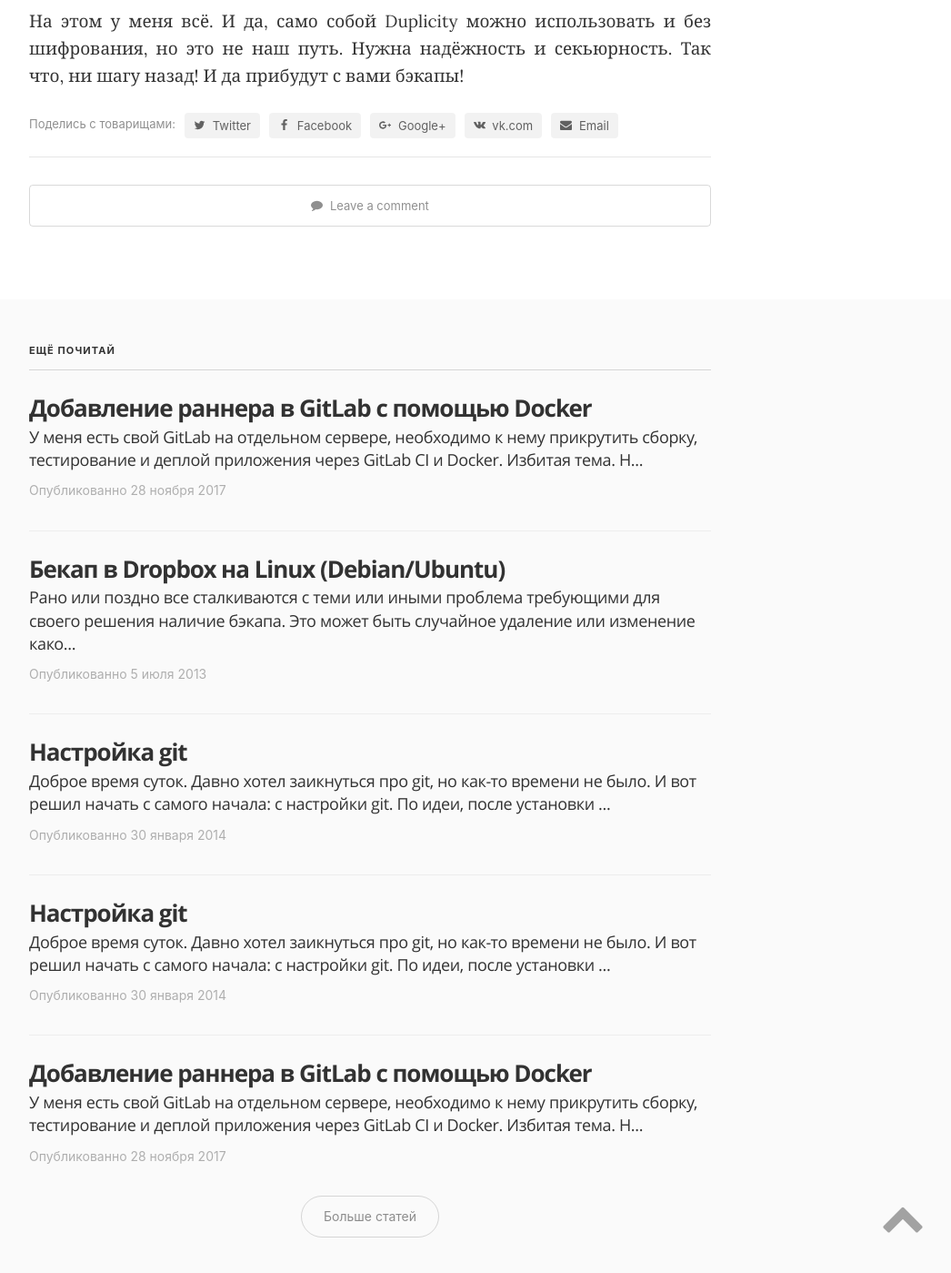
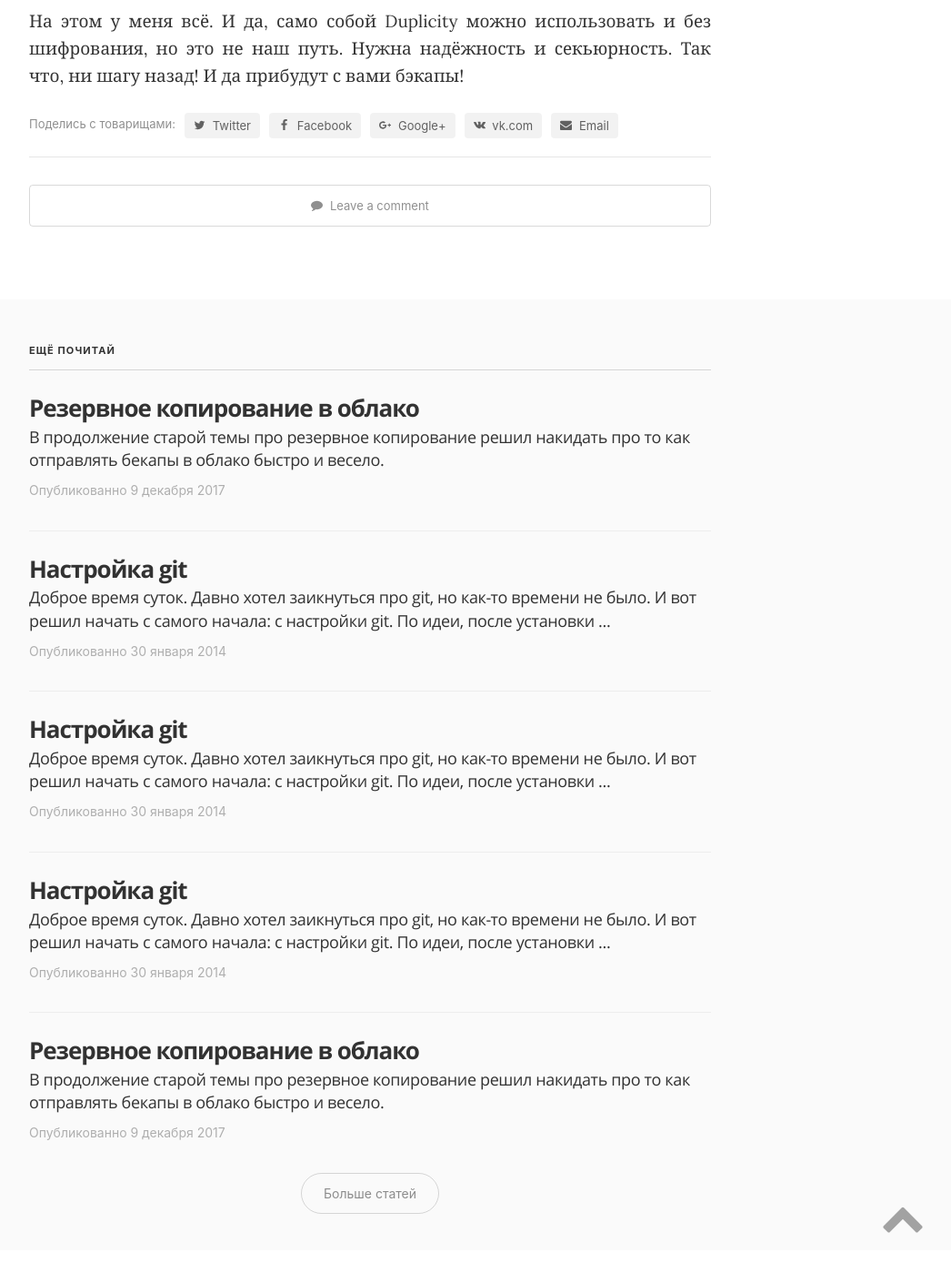
Before and after one commit to slowprog/slowprog.github.io, a Jekyll site: the page built from _posts/2014-01-31-secure-backup.md, in a window 1280 px wide and 1400 px high, scrolled down 10958 px. Shown: the whole window at 91% size, without its empty margins (233-1279 px from the left). Built offline with Jekyll 4.4.1, drawn with Linux system fonts in a browser that asks for light colours; comment, search, counter and statistics services are not loaded; after the commit the page ends 12332 px from its top, so only the background shows below that; some of the changed lines change nothing that is shown.

Commit message:
Add another one post about backup

````diff
--- a/_posts/2014-01-31-secure-backup.md
+++ b/_posts/2014-01-31-secure-backup.md
@@ -6,7 +6,7 @@
 tags: [ubuntu, debian, backup, duplicity]
 ---
 
-Доброе время суток. Как-то давно я опубликовал статью о [бэкапе в Dropbox](http://slowprog.su/dropbox-linux-backup/). Настало время продолжить и даже развернуть тему немного в другую сторону. Сегодня я постараюсь описать метод резервного копирования более универсальный и гибкий, чем было мной ранее предложено. Статья довольно сложная и требует от вас хотя бы поверхностных знаний по администрированию unix-систем, ну, или большого желания и много времени. Хотя я постарался кое-что разжевать и перемолоть, чтобы совсем мозг не выносить юнным читателям. Приступим.
+Доброе время суток. Как-то давно я опубликовал статью о [бэкапе в Dropbox](/dropbox-linux-backup/). Настало время продолжить и даже развернуть тему немного в другую сторону. Сегодня я постараюсь описать метод резервного копирования более универсальный и гибкий, чем было мной ранее предложено. Статья довольно сложная и требует от вас хотя бы поверхностных знаний по администрированию unix-систем, ну, или большого желания и много времени. Хотя я постарался кое-что разжевать и перемолоть, чтобы совсем мозг не выносить юнным читателям. Приступим.
 
 Речь сегодня пойдёт об утилите под названием [Duplicity](http://duplicity.nongnu.org). Она предназначена специально для резервного копирования данных и обладает очень богатым функционалом. Она легко запакует указанные директории в формат tar, зашифрует, подпишет и загрузит результат своей работы куда вам угодно, будь то на локальный или удаленный файловый сервер. При этом для подписи и шифровки используется [GnuPG](https://ru.wikipedia.org/wiki/GnuPG), что даёт защиту от похищения и модификации. Также Duplicity делает инкрементальные бекапы используя библиотеку *librsync*, а это значит, что только первый архив содержит полностью все файлы, все последующие будут включать только изменённые файлы, что повзволит более эффективно использовать дисковое пространство и трафик.
 
--- /dev/null
+++ b/_posts/2017-12-09-backup-cloud.md
@@ -0,0 +1,197 @@
+---
+layout: post
+title: Резервное копирование в облако
+date: 2017-12-09T05:00:00+03:00
+categories: Администрирование
+tags: [ubuntu, debian, backup, duplicity, selectel, amazon]
+---
+
+В продолжение старой темы про [резервное копирование](/secure-backup) решил накидать про то как отправлять бекапы в облако быстро и весело.
+
+В моём случае бакапы будут отправляться в [Selectel](https://selectel.ru/?ref_code=fde9813663) (надо в России, чтобы всё хостилось, ну, вы знаете), но по большому счёту от других стореждей отличаться будут только реквизиты автоматизации по swift-протоколу.
+
+Сценарий собственно не сложный: сборка инкрементальных бекапов будет делаться с помощью [duplicity](http://duplicity.nongnu.org), который по swift будет отправлять сгенерированные бекапы в облачное хранилище Selectel. Основная тут сложность в отправке, нужен клиент для работы со swift.
+
+## Установка и настройка swift-клиента на Ubuntu 14 и 16
+
+В несколько шагов устанавливаем клиента:
+
+1. Сперва, сразу добавляем в переменные окружения реквизиты необходимые для работы с сервисом через swift (пароль и пользователя необходимо взять из аккаунта Selectel):
+
+  ```shell
+  # ~/.bash_profile
+  export SWIFT_USERNAME="some_user"
+  export SWIFT_PASSWORD="some_pass"
+  export SWIFT_AUTHURL="https://auth.selcdn.ru"
+  export SWIFT_AUTHVERSION="1"
+  ```
+
+  Не забудем сразу это подхватить:
+
+  ```shell
+  $ source ~/.bash_profile
+  ```
+
+  Кстати, в этот момент лучше уже создать специальный контейнер в Selectel для бекапов. Ниже он понадобится, в данном случае он называется *backups*.
+
+2. Устанавливаем необходимые пакеты. Сперва обновляемся и устанавливаем пакеты из репы:
+
+  ```shell
+  $ apt-get update
+  $ apt-get install python-pip gnupg2 python-paramiko python-pycryptopp python-boto python-dev librsync-dev python-lockfile libffi-dev libssl-dev
+  ```
+
+3. Устанавливаем непосредственно питоновский swift-клиент версию 2.2 т.к. была странная бага при первой установке: подозрительное поведение похожее на невозможность авторизации доп. пользователя в Selectel. В 2.2 всё нормально работает (хотя уже есть версия 3), а написано это [тут](https://ask.openstack.org/en/question/52280/non-admin-unable-to-upload-with-python-swiftclient/) (не совсем это, но почти).
+
+  ```shell
+  $ pip install --upgrade pip
+  $ pip install -Iv python-swiftclient==2.2 python-keystoneclient==2.2
+  ```
+
+  Если установка прошла хорошо, то можно сразу перейти к следующему пункту.
+
+  В процессе множества попыток установить первый раз была бага при установке *python-keystoneclient*. Из кеша pip подтягивал не то что надо (что в первый раз пытались установить, а не в текущий, не смотря на указанную версию) и потому всё крешелось (как ниже обозначена ошибка). Выход нашёл [тут](https://bugs.launchpad.net/python-keystoneclient/+bug/1547698).
+
+  ```shell
+  Command python setup.py egg_info failed with error code 1 in /tmp/pip_build_root/positional
+  Storing debug log for failure in /root/.pip/pip.log
+  ```
+
+4. Необходимо кое-что доставить для python:
+
+  ```shell
+  $ pip install --upgrade --force requests[security]
+  # или если zsh
+  # pip install --upgrade --force requests\[security\]
+  ```
+
+  На Ubuntu 16 пришлось ещё кое-что доставить ([тут](https://stackoverflow.com/questions/29134512/insecureplatformwarning-a-true-sslcontext-object-is-not-available-this-prevent) про это):
+
+  ```shell
+  $ pip install --force pyOpenSSL ndg-httpsclient pyasn1
+  ```
+
+## Установка duplicity и бекап
+
+Для того чтобы начать бекапить в облако надо собрать и настроить duplicity:
+
+1. Собираем duplicity (взято с [DO](https://www.digitalocean.com/community/tutorials/how-to-use-duplicity-with-gpg-to-securely-automate-backups-on-ubuntu)). Релизы duplicity можно посмотреть по [этому FTP](http://ftp.acc.umu.se/mirror/gnu.org/savannah//duplicity/).
+
+  ```shell
+  $ cd /root
+  $ wget http://ftp.acc.umu.se/mirror/gnu.org/savannah//duplicity/duplicity-0.7.10.tar.gz
+  $ tar xzvf duplicity*
+  $ cd duplicity*
+  $ python setup.py install
+  $ cd ..
+  $ rm -rf duplicity*
+  ```
+
+2. Создаём необходимые директории для складывания бекапов, логов и конфига.
+
+  ```shell
+  $ mkdir -p /var/backups/dump/mysql/
+  $ mkdir /var/backups/dump/mongodb/
+  $ mkdir /var/log/duplicity/
+  ```
+
+3. Устанавливаем маленький скрипт [duplicity-backup.sh](https://github.com/zertrin/duplicity-backup.sh) позволяющий все параметры для duplicity держать в виде удобного конфига:
+
+  ```shell
+  $ cd /opt
+  $ git clone --branch v1.3.0 https://github.com/zertrin/duplicity-backup.sh.git duplicity-backup
+  ```
+
+  Делаем файл исполняемым:
+
+  ```shell
+  $ chmod +x /opt/duplicity-backup/duplicity-backup.sh
+  ```
+
+  Создаём конфиг, где указано какие директории бекапить, куда отправлять (в директорию по названию сервера) и др. Более подробно про конфиг можно поглядеть в примере */opt/duplicity-backup/duplicity-backup.conf.example*. А тут приведён его короткий вариант (без комментариев) без шифрования и подписи бекапов:
+
+  ```bash
+  # /opt/duplicity-backup/duplicity-backup.conf
+  #!/bin/bash
+  ENCRYPTION="no"
+  ROOT="/"
+  # HOSTNAME=$(hostname -f)
+  DEST="swift://backups/${HOSTNAME}"
+  INCLIST=("/opt" "/root" "/etc" "/var" "/srv" "/home")
+  STATIC_OPTIONS="--full-if-older-than 1M"
+  CLEAN_UP_TYPE="remove-all-but-n-full"
+  CLEAN_UP_VARIABLE="2"
+  LOGDIR="/var/log/duplicity/"
+  LOG_FILE="duplicity-`date +%Y-%m-%d_%H-%M`.log"
+  LOG_FILE_OWNER="root:root"
+  VERBOSITY="-v3"
+
+  #EMAIL_TO=
+  #EMAIL_FROM=
+  #EMAIL_SUBJECT=
+  #EMAIL_FAILURE_ONLY="yes" # send e-mail only if there was an error while creating backup
+  #MAIL="mailx"     # default command for Linux mail
+
+  # Possible values for NOTIFICATION_SERVICE are: slack, pushover, ifttt
+  NOTIFICATION_SERVICE="slack"
+  NOTIFICATION_FAILURE_ONLY="yes" # send notifications only if there was an error while creating backup
+
+  # Provider: Slack
+  SLACK_HOOK_URL="https://hooks.slack.com/services/xxxxxxxxx/xxxxxxxxx/xxxxxxxxxxxxxxxxxxxxxxxx"
+  SLACK_CHANNEL="#error"
+  SLACK_USERNAME="duplicity-backup"
+  SLACK_EMOJI="package"
+  ```
+
+  Внимание! При копировании конфига могут возникнуть странные ошибки. Была странная ошибка с *INCLIST*, там добавлялся скрытый символ, или что-то вроде того, и в конечном итоге в *du* попадала строка с пробелом в начале и всё крешелось. Просто на всякий случай предупреждаю т.к. сам столкнулся.
+
+  По конфигу не должно быть особых сложностей. Обращаю только внимание, что в параметре *DEST* собственно и указан наш контейнер из Selectel, к которому идёт обращение по протоколу swift по реквизитам, которые мы указали в переменных окружения.
+
+  Кстати, прошу заметить, что в конце конфига есть оповещения в Slack, если произошла ошибка во время бекапа. Очень полезно.
+
+7. И про ротацию логов не забываем. Т.к. при каждом запуске создаётся отдельный файл-лог, то надо бы всё это ротировать, а то так в скором времени толпы файлов будут. Добавляем новый конфиг */etc/logrotate.d/duplicity*:
+
+  ```
+  /var/log/duplicity/*.log {
+      daily
+      missingok
+      rotate 30
+      compress
+      delaycompress
+      copytruncate
+      notifempty
+  }
+  ```
+
+8. Устанавливаем в *crontab* команду, которая собирает и отправляет необходимые файлы. Но обратите внимание, что всегда перед запуском *duplicity* подтягивается *.bash_profile*, в противном случае окружение в крон само не пробрасывается.
+
+  Тут я привёл примеры команд для бекапа разных штук:
+
+  * MySQL (базы храняться 14 дней, вместо USER и PASS свои доступы):
+
+    ```shell
+    0 2 * * * /bin/mkdir -p /var/backups/dump/mysql/ && /usr/bin/find /var/backups/dump/mysql/ -mtime +14 -delete && /usr/bin/mysqldump --single-transaction --routines --events --triggers --add-drop-table --extended-insert -uUSER -h127.0.0.1 -pPASS -A | gzip -9 > /var/backups/dump/mysql/$(date + '\%d-\%m-\%y').sql && . $HOME/.bash_profile ; /opt/duplicity-backup/duplicity-backup.sh -c /opt/duplicity-backup/duplicity-backup.conf --backup
+    ```
+
+  * MongoDB (базы храняться 14 дней):
+
+    ```shell
+    0 2 * * * /bin/mkdir -p /var/backups/dump/mongodb/ && /usr/bin/find /var/backups/dump/mongodb/ -mtime +14 -delete && /usr/bin/mongodump -o /var/backups/dump/mongodb/$(date +'\%d-\%m-\%y') && . $HOME/.bash_profile ; /opt/duplicity-backup/duplicity-backup.sh -c /opt/duplicity-backup/duplicity-backup.conf --backup
+    ```
+
+  * GitLab:
+
+    ```shell
+    0 2 * * * /usr/bin/gitlab-rake gitlab:backup:create && . $HOME/.bash_profile ; /opt/duplicity-backup/duplicity-backup.sh -c /opt/duplicity-backup/duplicity-backup.conf --backup
+    ```
+
+  После этого каждый день в 2а часа ночи будет создаваться бека указанных в конфиге директорий. Для проверки желательно сразу запустить команду.
+
+## Устранение проблем
+
+Если потребуется удалить duplicity, то можно это устроить. Поскольку это python, то [по'python'овски и удалять](https://stackoverflow.com/questions/1550226/python-setup-py-uninstall/1550235#1550235), находим все установленные файлы во время установки и удаляем их:
+
+```shell
+$ python setup.py install --record files.txt
+$ cat files.txt | xargs rm -rf
+```
````
